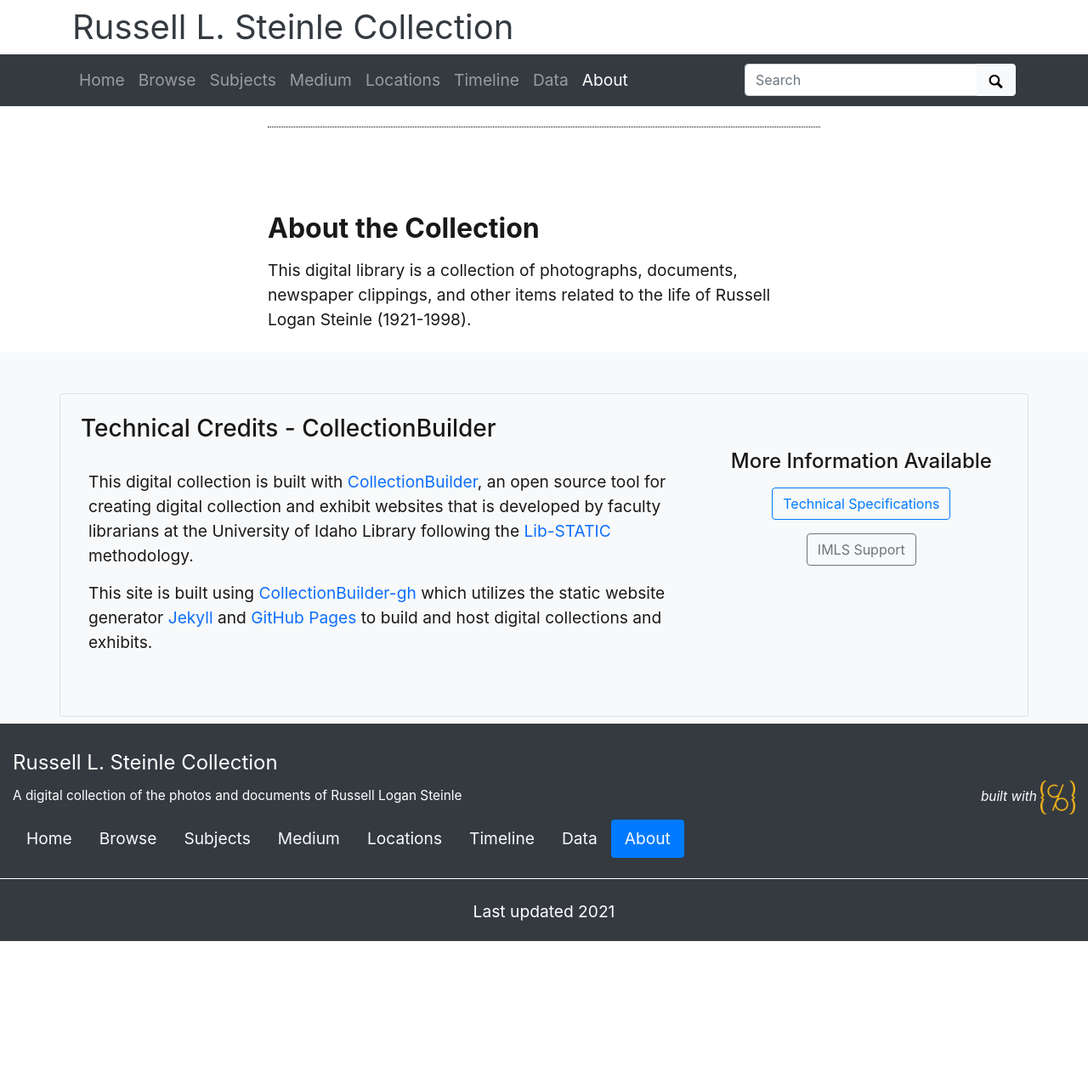
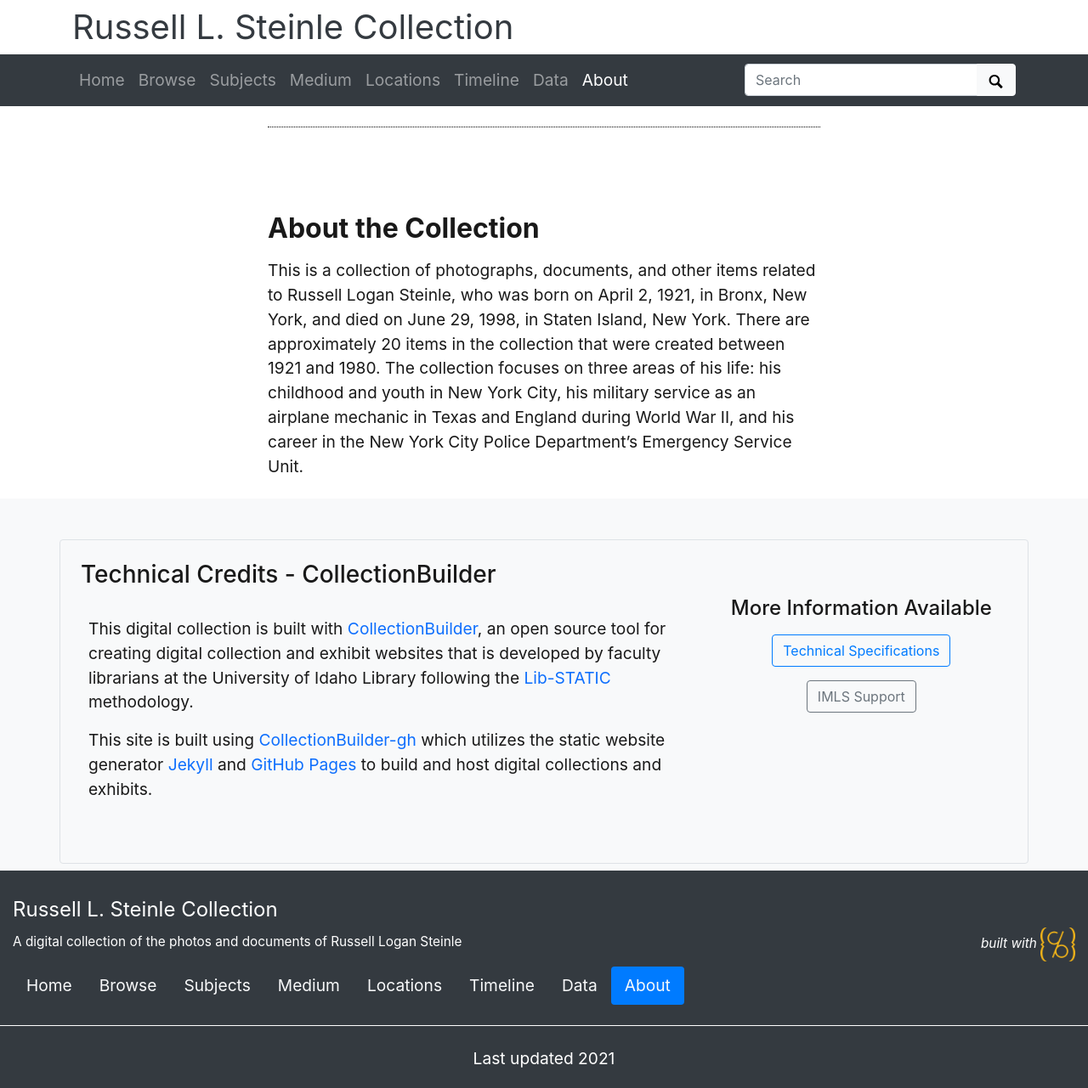
Before and after one commit to mialsteinle/russell-logan-steinle, a Jekyll site: the page built from pages/about.md, in a window 1280 px wide. Shown: the whole page at 85% size. Built offline with Jekyll 4.4.1, drawn with Linux system fonts in a browser that asks for light colours; before the commit the page ends 1108 px from its top, so only the background shows below that.

Commit message:
Update about.md

```diff
--- a/pages/about.md
+++ b/pages/about.md
@@ -9,4 +9,4 @@ credits: true
 ---
 ## About the Collection
 
-This digital library is a collection of photographs, documents, newspaper clippings, and other items related to the life of Russell Logan Steinle (1921-1998).
+This is a collection of photographs, documents, and other items related to Russell Logan Steinle, who was born on April 2, 1921, in Bronx, New York, and died on June 29, 1998, in Staten Island, New York. There are approximately 20 items in the collection that were created between 1921 and 1980. The collection focuses on three areas of his life: his childhood and youth in New York City, his military service as an airplane mechanic in Texas and England during World War II, and his career in the New York City Police Department’s Emergency Service Unit.
```
